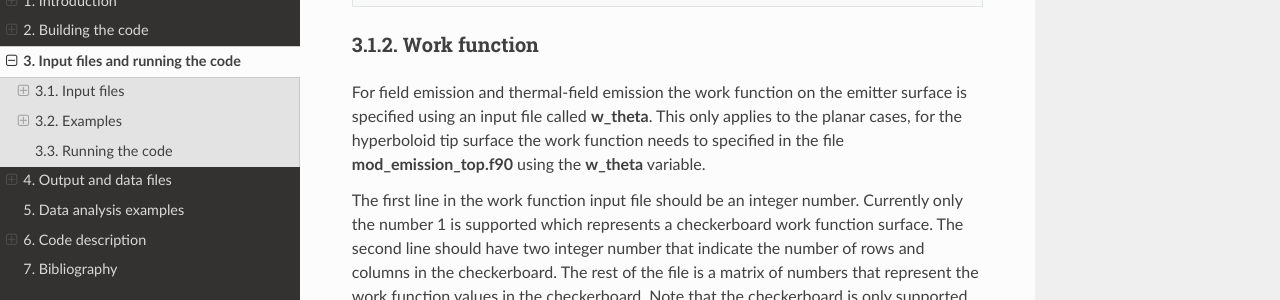
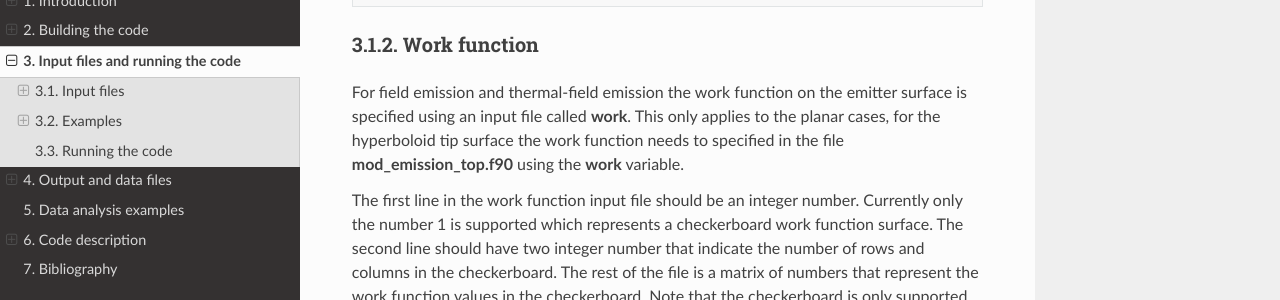
Before and after one commit to NanoPhysicsCenter/RUMDEED, a Sphinx documentation site: the page built from docs/source/run.rst, in a window 1280 px wide and 900 px high, scrolled down 2261 px. Shown: the part 151-451 px from the top of the window. Built offline with Sphinx 7.4.7 and the Read the Docs theme 2.0.0, drawn with Linux system fonts in a browser that asks for light colours.

Commit message:
Renamed work function file

```diff
--- a/docs/source/run.rst
+++ b/docs/source/run.rst
@@ -86,14 +86,14 @@ Example :download:`input <files/input>` file with one emitter doing planar field
 
 Work function
 +++++++++++++
-For field emission and thermal-field emission the work function on the emitter surface is specified using an input file called **w_theta**. This only applies to the planar cases,
-for the hyperboloid tip surface the work function needs to specified in the file **mod_emission_top.f90** using the **w_theta** variable.
+For field emission and thermal-field emission the work function on the emitter surface is specified using an input file called **work**. This only applies to the planar cases,
+for the hyperboloid tip surface the work function needs to specified in the file **mod_emission_top.f90** using the **work** variable.
 
 The first line in the work function input file should be an integer number. Currently only the number 1 is supported which represents a checkerboard work function surface.
 The second line should have two integer number that indicate the number of rows and columns in the checkerboard. The rest of the file is a matrix of numbers that
 represent the work function values in the checkerboard. Note that the checkerboard is only supported for a single emitter.
 
-Example checkerboard :download:`work function <files/w_theta>` file:
+Example checkerboard :download:`work function <files/work>` file:
 
 .. code-block:: text
 
@@ -156,7 +156,7 @@ Input file
 
 Work function file
 
-.. literalinclude:: files/Examples/Planar-FE/w_theta
+.. literalinclude:: files/Examples/Planar-FE/work
 
 Field emission from a prolate spheroidal tip
 ++++++++++++++++++++++++++++++++++++++++++++
@@ -181,4 +181,4 @@ inside the folder
 
 Output files will be placed in a folder called out and are described in :ref:`output`.
 
-.. index:: Collisions, N₂, input, w_theta, work function, time_step, time step, box_dim, steps, emission_mode, nremit
+.. index:: Collisions, N₂, input, work, work function, time_step, time step, box_dim, steps, emission_mode, nremit
```
Also changed, not shown: 21 other files.
